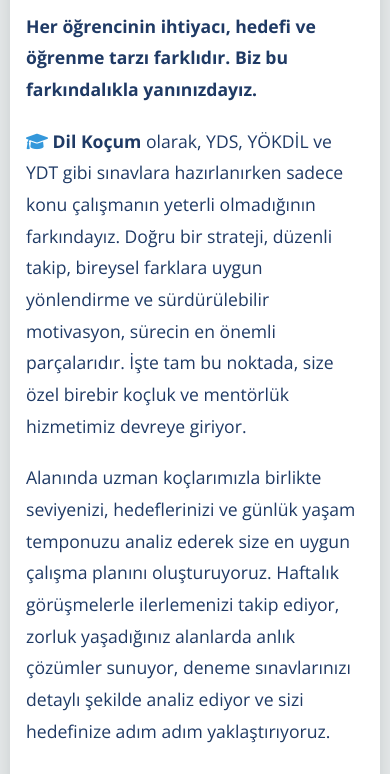
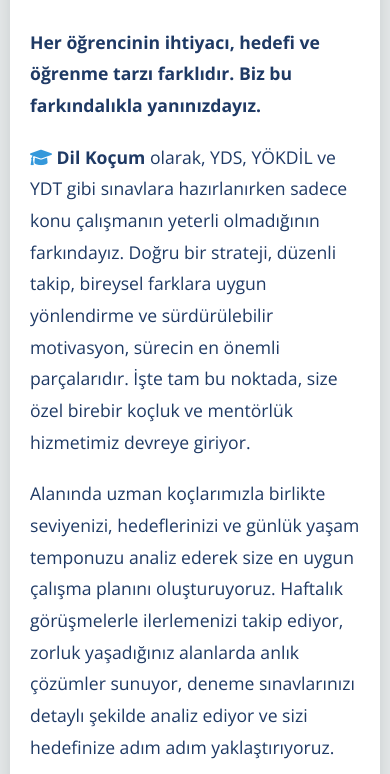
Before and after one commit to website-panel/dilkocum.com, a plain HTML site: page mentorluk.html in a window 390 px wide. Shown: the part 391-1165 px from the top of the page. Drawn offline with nearby package versions, Linux system fonts and the light colour scheme.

Commit message:
mentorluk.html

```diff
--- a/mentorluk.html
+++ b/mentorluk.html
@@ -283,8 +283,8 @@
             .hero { height: 250px; }
             .hero h1 { font-size: 2rem; }
             .section {
-                margin: -100px 10px 40px; /* Üste çekme mesafesi ayarlandı */
-                padding: 1.5rem 1rem;
+                margin: -80px 10px 40px; /* Üste çekme mesafesi ayarlandı */
+                padding: 20px;
             }
         }
     </style>
```
